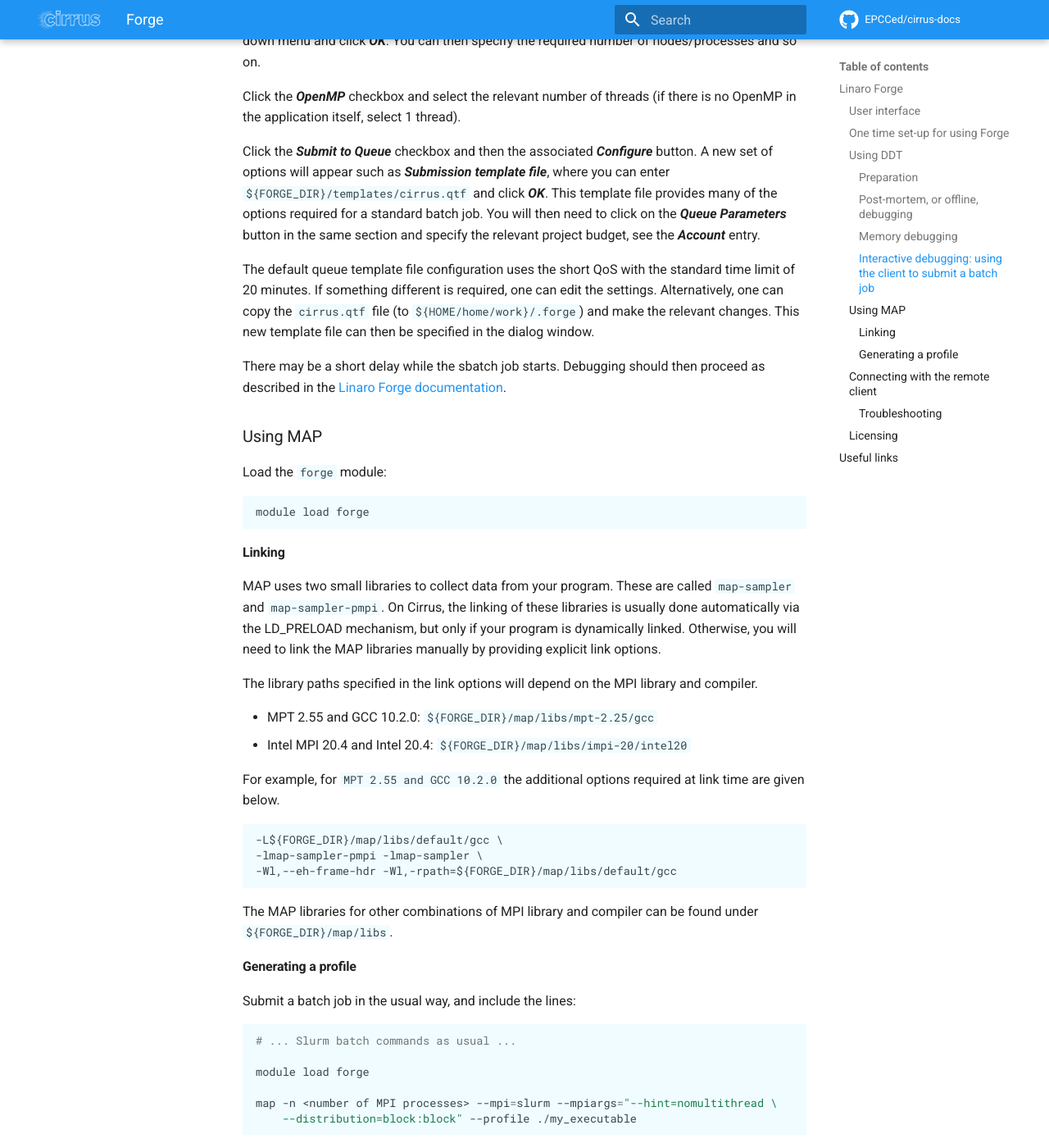
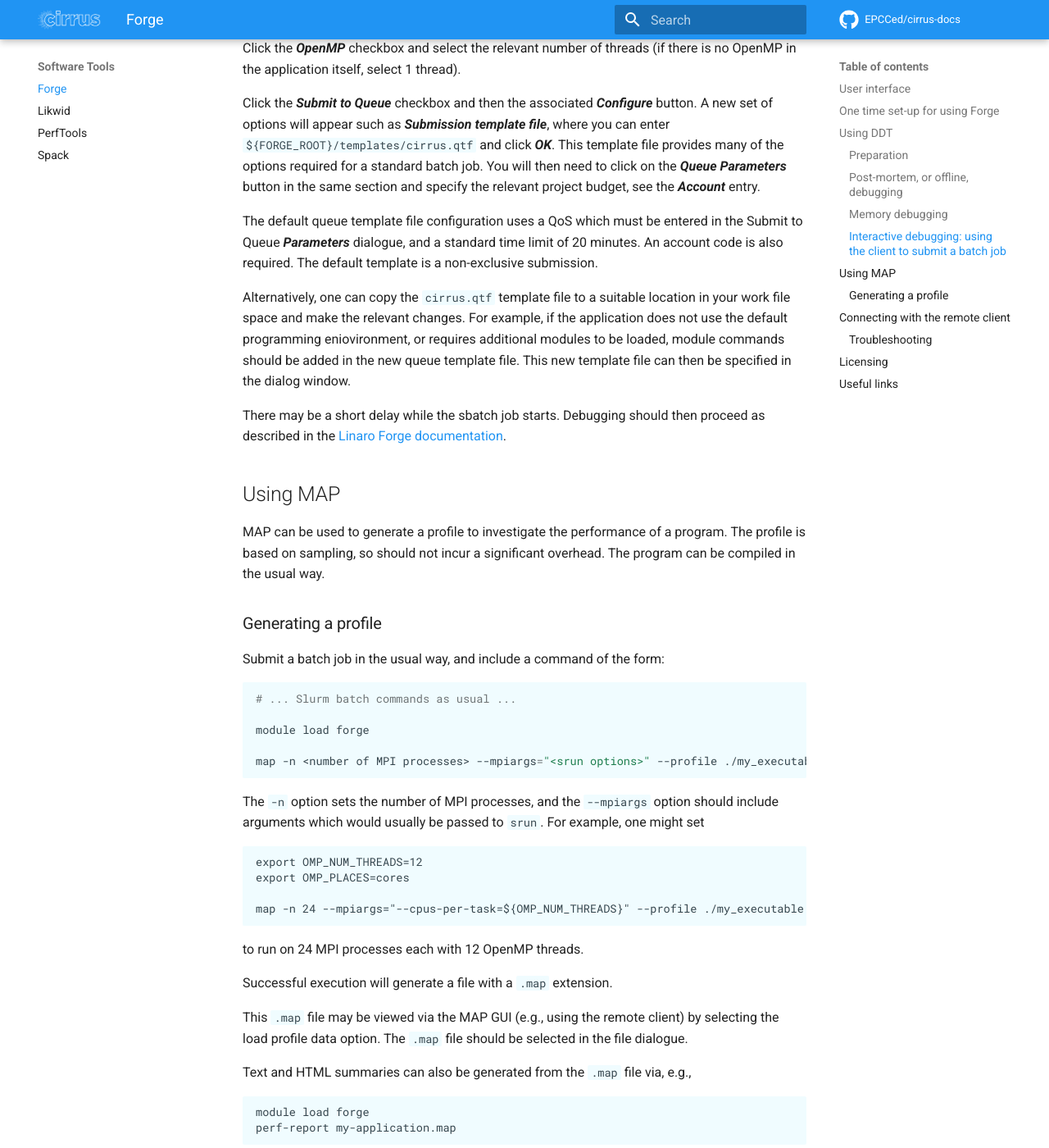
Before and after one commit to EPCCed/cirrus-docs, an MkDocs documentation site: the page built from docs/software-tools/forge.md, in a window 1280 px wide and 1400 px high, scrolled down 3648 px. Shown: the whole window at 82% size. Built offline with MkDocs 1.6.1 and Material for MkDocs 9.7.7, drawn with Linux system fonts in a browser that asks for light colours; comment, search, counter and statistics services are not loaded; some of the changed text lies outside the part shown.

Commit message:
Update Forge details

````diff
--- a/docs/software-tools/ddt.md
+++ /dev/null
@@ -1,7 +0,0 @@
-## Debugging using Linaro DDT
-
-Please see the [Forge page](./forge.md) for details of how to run debugging and
-profiling jobs on Cirrus.
-
-You can find more detailed information in the
-[Linaro documentation](https://docs.linaroforge.com/24.0.2/html/forge/forge/connecting_to_a_remote_system/connecting_remotely.html).
--- a/docs/software-tools/forge.md
+++ b/docs/software-tools/forge.md
@@ -1,23 +1,28 @@
-## Linaro Forge
+# Linaro Forge
 
 
-[Linaro Forge](https://www.linaroforge.com/) provides debugging and profiling tools
-for MPI parallel applications, and OpenMP or pthreads multi-threaded applications
-(and also hydrid MPI/OpenMP). Forge DDT is the debugger and MAP is the profiler.
+[Linaro Forge](https://www.linaroforge.com/) provides debugging and profiling
+tools for MPI parallel applications, and OpenMP or pthreads multi-threaded
+applications (and also hydrid MPI/OpenMP). Forge DDT is the debugger and MAP
+is the profiler.
 
 
-### User interface
+## User interface
 
-There are two ways of running the Forge user interface. If you have a good internet
-connection to Cirrus, the GUI can be run on the front-end (with an X-connection).
-Alternatively, one can download a copy of the Forge remote client to your laptop or desktop,
-and run it locally. The remote client should be used if at all possible.
+There are two ways of running the Forge user interface. If you have a good
+internet connection to Cirrus, the GUI can be run on the front-end
+(with an X-connection). Alternatively, one can download a copy of the Forge
+remote client to your laptop or desktop, and run it locally. The remote
+client is recommended.
 
-To download the remote client, see the [Forge download pages](https://www.linaroforge.com/downloadForge/).
-Version 24.0 is known to work at the time of writing. A section further down this page explains how to use the remote client,
-see [Connecting with the remote client](#connecting-with-the-remote-client).
+To download the remote client, see the
+[Forge download pages](https://www.linaroforge.com/downloadForge/).
+You will need the latest version of the client to be consistent with
+the version of Forge installed on Cirrus. The remote client
+is discussed further in
+[Connecting with the remote client](#connecting-with-the-remote-client).
 
-### One time set-up for using Forge
+## One time set-up for using Forge
 
 A preliminary step is required to set up the necessary
 Forge configuration files that allow DDT and MAP to initialise its
@@ -31,7 +36,7 @@
 ```bash
 module load forge
 cd ${HOME/home/work}
-source ${FORGE_DIR}/config-init
+source ${FORGE_ROOT}/config-init
 ```
 
 Running the `source` command will create a directory `${HOME/home/work}/.forge` that contains the
@@ -65,7 +65,7 @@
 information. However, this in itself can change the behaviour of bugs,
 so some experimentation may be necessary.
 
-#### Post-mortem, or offline, debugging
+### Post-mortem, or offline, debugging
 
 A non-interactive method of debugging is available which allows information
 to be obtained on the state of the execution at the point of failure in a
@@ -79,10 +79,10 @@
 
 module load forge
 
-export OMP_NUM_THREADS=6
+export OMP_NUM_THREADS=12
 export OMP_PLACES=cores
 
-ddt --verbose --offline --mpi=slurm --np 6 \
+ddt --verbose --offline --mpi=slurm --np 12 \
     --mem-debug=fast --check-bounds=before \
     ./my_executable
 ```
@@ -91,7 +91,7 @@
 indicates to `ddt` that the relevant queue system is Slurm
 (there is no explicit `srun`). It will also be
 necessary to state explicitly to `ddt` the number of processes
-required (here `--np 6`). For other options see, e.g., `ddt --help`.
+required (here `--np 12`). For other options see, e.g., `ddt --help`.
 
 Note that higher levels of memory debugging can result in extremely
 slow execution. The example given above uses the default
@@ -100,7 +100,7 @@
 Execution will produce a `.html` format report which can be used
 to examine the state of execution at the point of failure.
 
-#### Memory debugging
+### Memory debugging
 
 If you are dynamically linking your code and debugging it on the login
 node then this is fine (just ensure that the *Preload the memory
@@ -116,10 +116,10 @@
 libraries should be found without further arguments.
 
 
-#### Interactive debugging: using the client to submit a batch job
+### Interactive debugging: using the client to submit a batch job
 
 You can also start the client interactively (for details of remote launch, see [Connecting with the remote client](#connecting-with-the-remote-client)).
-
+`
 ```bash
 module load forge
 ddt
@@ -156,77 +156,75 @@
 Click the ***OpenMP*** checkbox and select the relevant number of threads
 (if there is no OpenMP in the application itself, select 1 thread).
 
-Click the ***Submit to Queue*** checkbox and then the associated ***Configure***
-button. A new set of options will appear such as ***Submission template file***,
-where you can enter `${FORGE_DIR}/templates/cirrus.qtf` and click ***OK***.
-This template file provides many of the options required for a standard batch job.
+Click the ***Submit to Queue*** checkbox and then the associated
+***Configure*** button. A new set of options will appear such as
+***Submission template file***, where you can enter
+`${FORGE_ROOT}/templates/cirrus.qtf` and click ***OK***.
+This template file provides many of the options required for a standard
+batch job.
 You will then need to click on the ***Queue Parameters*** button in the same
 section and specify the relevant project budget, see the ***Account*** entry.
 
-The default queue template file configuration uses the short QoS with the
-standard time limit of 20 minutes. If something different is required,
-one can edit the settings. Alternatively, one can copy the `cirrus.qtf` file
-(to `${HOME/home/work}/.forge`) and make the relevant changes. This new
-template file can then be specified in the dialog window.
+The default queue template file configuration uses a QoS which must
+be entered in the Submit to Queue ***Parameters*** dialogue, and a
+standard time limit of 20 minutes. An account code is also required.
+The default template is a non-exclusive submission.
+
+Alternatively, one can copy the `cirrus.qtf` template file
+to a suitable location in your work file space and make the relevant changes.
+For example, if the application does not use the default programming
+eniovironment, or requires additional modules to be loaded, module
+commands should be added in the new queue template file.
+This new template file can then be specified in the dialog window.
 
 There may be a short delay while the sbatch job starts. Debugging should
 then proceed as described in the [Linaro Forge documentation](https://docs.linaroforge.com/24.0/html/forge/ddt/index.html).
 
 
-### Using MAP
+## Using MAP
 
-Load the `forge` module:
+MAP can be used to generate a profile to investigate the performance of a
+program. The profile is based on sampling, so should not incur a significant
+overhead. The program can be compiled in the usual way.
 
-```bash
-module load forge
-```
+### Generating a profile
 
-#### Linking
-
-MAP uses two small libraries to collect data from your program. These
-are called `map-sampler` and `map-sampler-pmpi`. On Cirrus, the linking
-of these libraries is usually done automatically via the LD_PRELOAD
-mechanism, but only if your program is dynamically linked. Otherwise, you
-will need to link the MAP libraries manually by providing explicit link options.
-
-The library paths specified in the link options will depend on the MPI library and compiler.
-
-- MPT 2.55 and GCC 10.2.0: `${FORGE_DIR}/map/libs/mpt-2.25/gcc`
-- Intel MPI 20.4 and Intel 20.4: `${FORGE_DIR}/map/libs/impi-20/intel20`
-
-For example, for `MPT 2.55 and GCC 10.2.0` the additional options required at link time
-are given below.
-```
--L${FORGE_DIR}/map/libs/default/gcc \
--lmap-sampler-pmpi -lmap-sampler \
--Wl,--eh-frame-hdr -Wl,-rpath=${FORGE_DIR}/map/libs/default/gcc
-```
-
-The MAP libraries for other combinations of MPI library and compiler can be found under
-`${FORGE_DIR}/map/libs`.
-
-#### Generating a profile
-
-Submit a batch job in the usual way, and include the lines:
+Submit a batch job in the usual way, and include a command of the form:
 
 ```slurm
 # ... Slurm batch commands as usual ...
 
 module load forge
 
-map -n <number of MPI processes> --mpi=slurm --mpiargs="--hint=nomultithread \
-    --distribution=block:block" --profile ./my_executable
+map -n <number of MPI processes> --mpiargs="<srun options>" --profile ./my_executable
 ```
+The `-n` option sets the number of MPI processes, and the `--mpiargs` option
+should include arguments which would usually be passed to `srun`. For
+example, one might set
+```
+export OMP_NUM_THREADS=12
+export OMP_PLACES=cores
+
+map -n 24 --mpiargs="--cpus-per-task=${OMP_NUM_THREADS}" --profile ./my_executable
+```
+to run on 24 MPI processes each with 12 OpenMP threads.
 
 Successful execution will generate a file with a `.map` extension.
 
-This `.map` file may be viewed via the GUI (start with either `map` or
-`forge`) by selecting the
-***Load a profile data file from a previous run*** option. The resulting
-file selection dialog box can then be used to locate the `.map` file.
+This `.map` file may be viewed via the MAP GUI (e.g., using the remote
+client) by selecting the load profile data option. The `.map` file should
+be selected in the file dialogue.
+
+Text and HTML summaries can also be generated from the `.map`
+file via, e.g.,
+```
+module load forge
+perf-report my-application.map
+```
+For further information on MAP see the Linaro documentation.
 
 
-### Connecting with the remote client
+## Connecting with the remote client
 
 If one starts the Forge client on e.g., a laptop, one should see the
 main window as shown above. Select ***Remote Launch*** and then ***Configure*** from the
@@ -265,7 +263,7 @@
 the correct local public key file. This may be done, e.g., via the
 local `.ssh/config` configuration file.
 
-#### Troubleshooting
+### Troubleshooting
 
 A common cause of problems in the use of the remote client is incorrect
 Forge configuration in the `.forge/system.config` file, particularly in the
@@ -287,39 +285,36 @@
 The `--offline` approach discussed above is one solution.
 
 
-### Licensing
+## Licensing
 
-Cirrus has a licence for up to 2080 tokens, where a token represents an MPI parallel process.
-Running Forge DDT/MAP to debug/profile a code running across 16 nodes using 36 MPI ranks per
-node would require 576 tokens. Alternatively, the number of tokens required would be halved
-if there were 18 MPI ranks per node.
+Cirrus has a licence for up to 2048 tokens, where a token represents an MPI
+process. Running Forge DDT or MAP for a code running
+on 2 nodes using 288 MPI ranks per node would require 576 tokens.
 
-Please note, Forge licence tokens are shared by all Cirrus (and [ARCHER2](https://www.archer2.ac.uk/)) users.
+Forge licence tokens are shared by all Cirrus (and [ARCHER2](https://www.archer2.ac.uk/)) users.
 
-To see how many tokens are in use, you can view the licence server status page by first
-setting up an SSH tunnel to the node hosting the licence server.
+To see how many tokens are currently in use, you can view the license
+server status page by first
+setting up an SSH tunnel to the node hosting the licence server:
 
 ```bash
-ssh <username>@login.cirrus.ac.uk -L 4241:cirrus-ag1:4241
+ssh <username>@login.cirrus.ac.uk -L 4241:dvn04:4241
 ```
 
-You can now view the status page from within a local browser, see [http://localhost:4241/status.html](http://localhost:4241/status.html).
+You should now be able to view the status page from a browser, with the
+local HTTP address `http://localhost:4241/status.html`.
 
-!!! note
-    The licence status page may contain multiple licences, indicated by a row of buttons (one per licence) near the top of the page.
-    The details of the 12-month licence described above can be accessed by clicking on the first button in the row.
-    Additional buttons may appear at various times for *boosted* licences that offer more tokens. Such licences are primarily for the
-    benefit of [ARCHER2](https://www.archer2.ac.uk/) users. Please contact the [Service Desk](https://www.cirrus.ac.uk/support/) if you have a specific requirement that exceeds
-    the current Forge licence provision.
 
-!!! note
-    The licence status page refers to the Arm Licence Server. Arm is the name of the company that originally developed Forge
-    before it was acquired by Linaro.
-
+The licence status page may contain multiple licenses, indicated by a row
+of buttons (one per licence) near the top of the page. The usual license
+is `Licence 16891`.  Additional buttons may appear at various times for
+*boosted* licences that offer more tokens. Such licences are primarily for
+the benefit of [ARCHER2](https://www.archer2.ac.uk/) users. Please contact
+the [Service Desk](https://www.cirrus.ac.uk/support/) if you have a specific
+requirement that exceeds the current Forge licence provision.
 
 
 ## Useful links
 
-
   - [Forge User Guide](https://www.linaroforge.com/documentation/)
-  - More information on [X-window connections to Cirrus](https://docs.cirrus.ac.uk/user-guide/connecting/).
+- More information on [X-window connections to Cirrus](https://docs.cirrus.ac.uk/user-guide/connecting/).
--- a/mkdocs.yml
+++ b/mkdocs.yml
@@ -69,6 +69,7 @@
     - "HDF5": software-libraries/hdf5.md
     - "NetCDF": software-libraries/netcdf.md
   - "Software Tools":
+    - "Forge": software-tools/forge.md
     - "Likwid": software-tools/likwid.md
     - "PerfTools": software-tools/perftools.md
     - "Spack": software-tools/spack.md
````
Also changed, not shown: other parts of docs/software-tools/forge.md (+4 -9 lines), docs/software-tools/forge-remote-launch.png.
